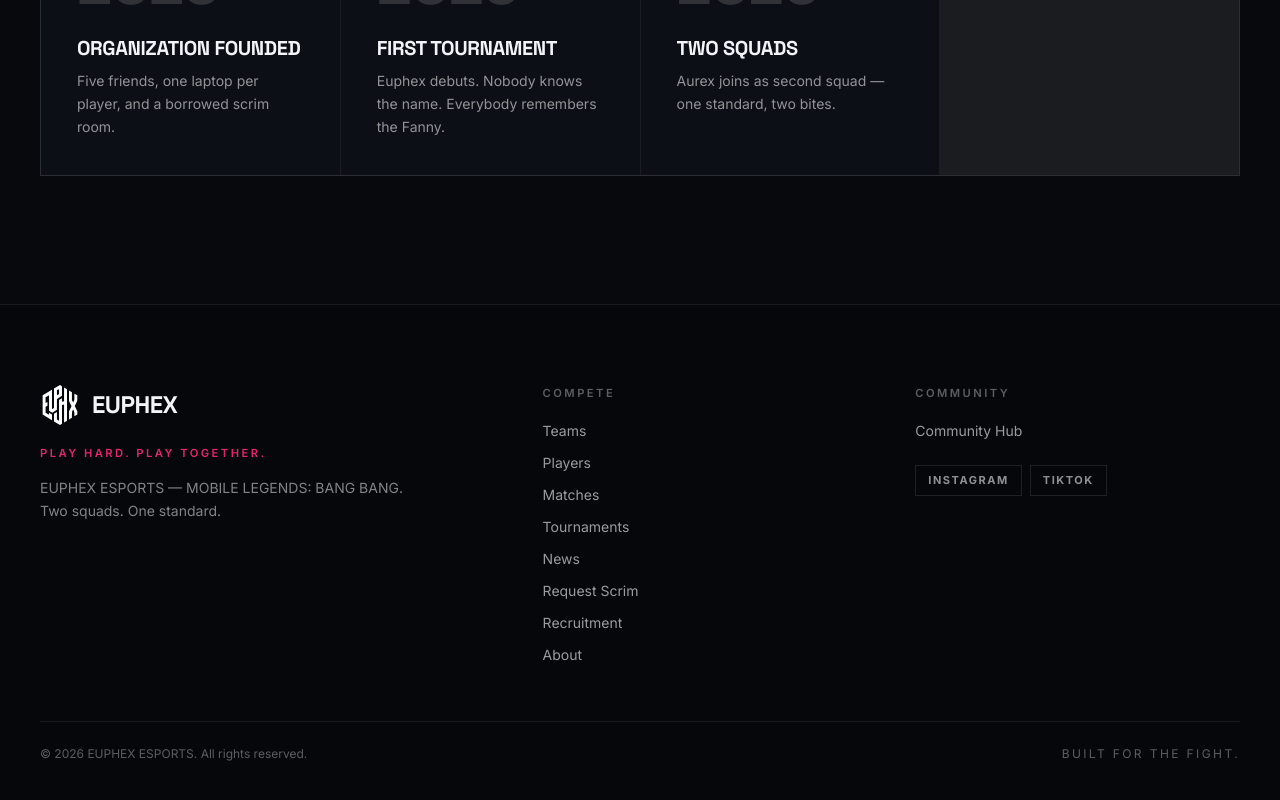
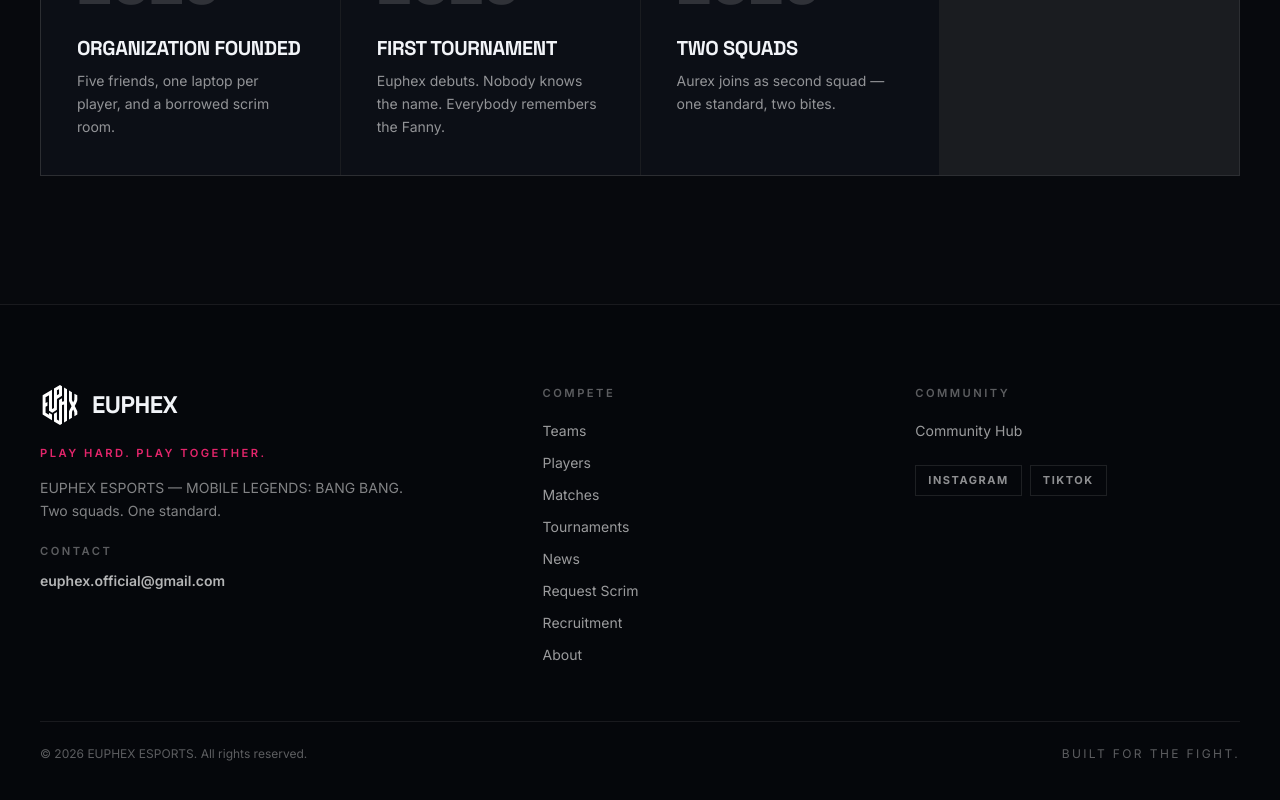
Before and after one commit to nooryoosuf/euphex, a Next.js app: page / in a window 1280 px wide. Shown: the part 6065-6865 px from the top of the page. Built offline with nearby package versions, Linux system fonts and the light colour scheme.

Commit message:
Contact email in footer; recruit and scrim requests deliver to org inbox

```diff
--- a/src/app/recruit/page.tsx
+++ b/src/app/recruit/page.tsx
@@ -157,6 +157,19 @@
                 {sent.fullName} — {sent.mainRole} · tryout {sent.tryoutDate} at {sent.tryoutTime} (GMT+05:00).
                 Selected applicants will be contacted through the details provided.
                 {emailed === true && " A copy was also sent straight to our inbox."}
+                {emailed === false && (
+                  <>
+                    {" "}
+                    Auto-delivery missed — please email us directly at{" "}
+                    <a
+                      href={`mailto:${siteConfig.contact.email}?subject=${encodeURIComponent(`Recruitment: ${sent.fullName} (${sent.ign}) — REF ${sent.id.toUpperCase()}`)}`}
+                      className="font-semibold text-white underline underline-offset-4 hover:text-[var(--accent)]"
+                    >
+                      {siteConfig.contact.email}
+                    </a>
+                    .
+                  </>
+                )}
               </p>
               <p className="mt-4 inline-block border border-white/12 bg-black/40 px-4 py-2 font-mono text-xs tracking-[0.14em] text-white/60">
                 REF: {sent.id.toUpperCase()}
--- a/src/app/scrim/page.tsx
+++ b/src/app/scrim/page.tsx
@@ -114,7 +114,19 @@
               <p className="mx-auto mt-4 max-w-md text-white/60">
                 {sent.teamName} ({sent.teamTag}) — {sent.matchType} on {sent.date} at {sent.time}.
                 {emailed === true && " A copy was also sent straight to our inbox."}
-                {emailed === false && " Saved on this device — our team will confirm by email."}
+                {emailed === false && (
+                  <>
+                    {" "}
+                    Saved on this device — our team will confirm by email. Prefer direct mail? Write to{" "}
+                    <a
+                      href={`mailto:${siteConfig.contact.email}?subject=${encodeURIComponent(`Scrim request: ${sent.teamName} (${sent.teamTag}) — ${sent.date} ${sent.time}`)}`}
+                      className="font-semibold text-white underline underline-offset-4 hover:text-[var(--accent)]"
+                    >
+                      {siteConfig.contact.email}
+                    </a>
+                    .
+                  </>
+                )}
               </p>
               <p className="mt-4 inline-block border border-white/12 bg-black/40 px-4 py-2 font-mono text-xs tracking-[0.14em] text-white/60">
                 REF: {sent.id.toUpperCase()}
--- a/src/components/layout/Footer.tsx
+++ b/src/components/layout/Footer.tsx
@@ -36,6 +36,15 @@
             <p className="mt-4 max-w-sm text-sm leading-relaxed text-white/50">
               {siteConfig.org.fullName} — {siteConfig.org.game}. Two squads. One standard.
             </p>
+            <div className="mt-5">
+              <p className="label text-white/35 mb-2">Contact</p>
+              <a
+                href={`mailto:${siteConfig.contact.email}`}
+                className="text-sm font-semibold text-white/70 hover:text-white transition-colors break-all"
+              >
+                {siteConfig.contact.email}
+              </a>
+            </div>
           </div>
           <nav aria-label="Compete">
             <p className="label text-white/35 mb-5">Compete</p>
--- a/src/config/site.ts
+++ b/src/config/site.ts
@@ -32,12 +32,14 @@
     tiktok: "https://www.tiktok.com/@euphex.official",
   },
   contact: {
+    /** Public org email — shown in the footer, used for recruit + scrim mailto fallbacks. */
+    email: "euphex.official@gmail.com",
     /** Scrim request inbox. Empty = local-only mode (requests save on the
      *  visitor's device). Set an org email to also deliver every request
      *  there instantly — no signup, first delivery needs one activation click. */
-    scrimInboxEmail: "",
+    scrimInboxEmail: "euphex.official@gmail.com",
     /** Same deal for recruitment applications. Falls back to scrimInboxEmail. */
-    recruitInboxEmail: "",
+    recruitInboxEmail: "euphex.official@gmail.com",
   },
   nav: {
     compete: [
```
